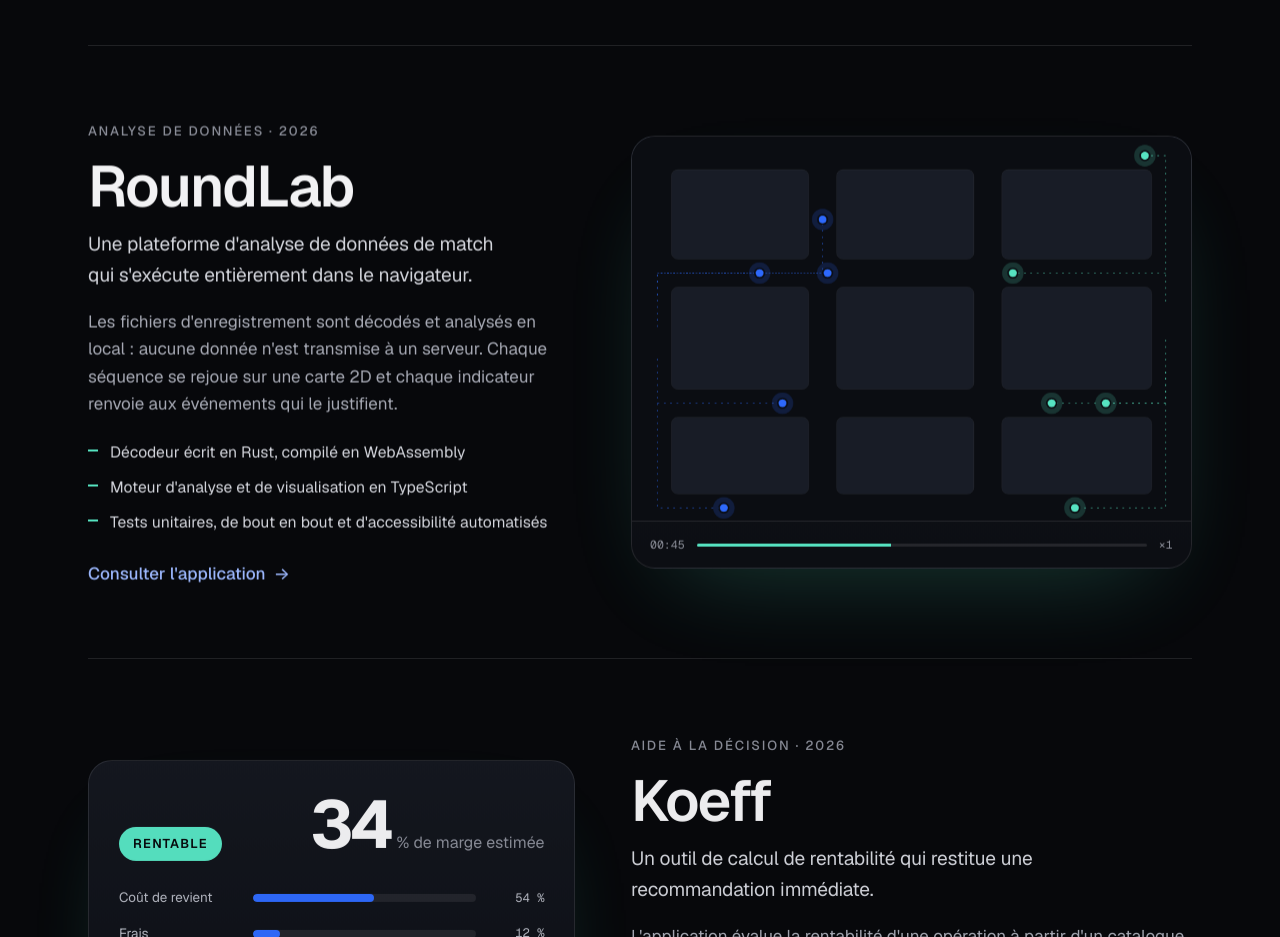
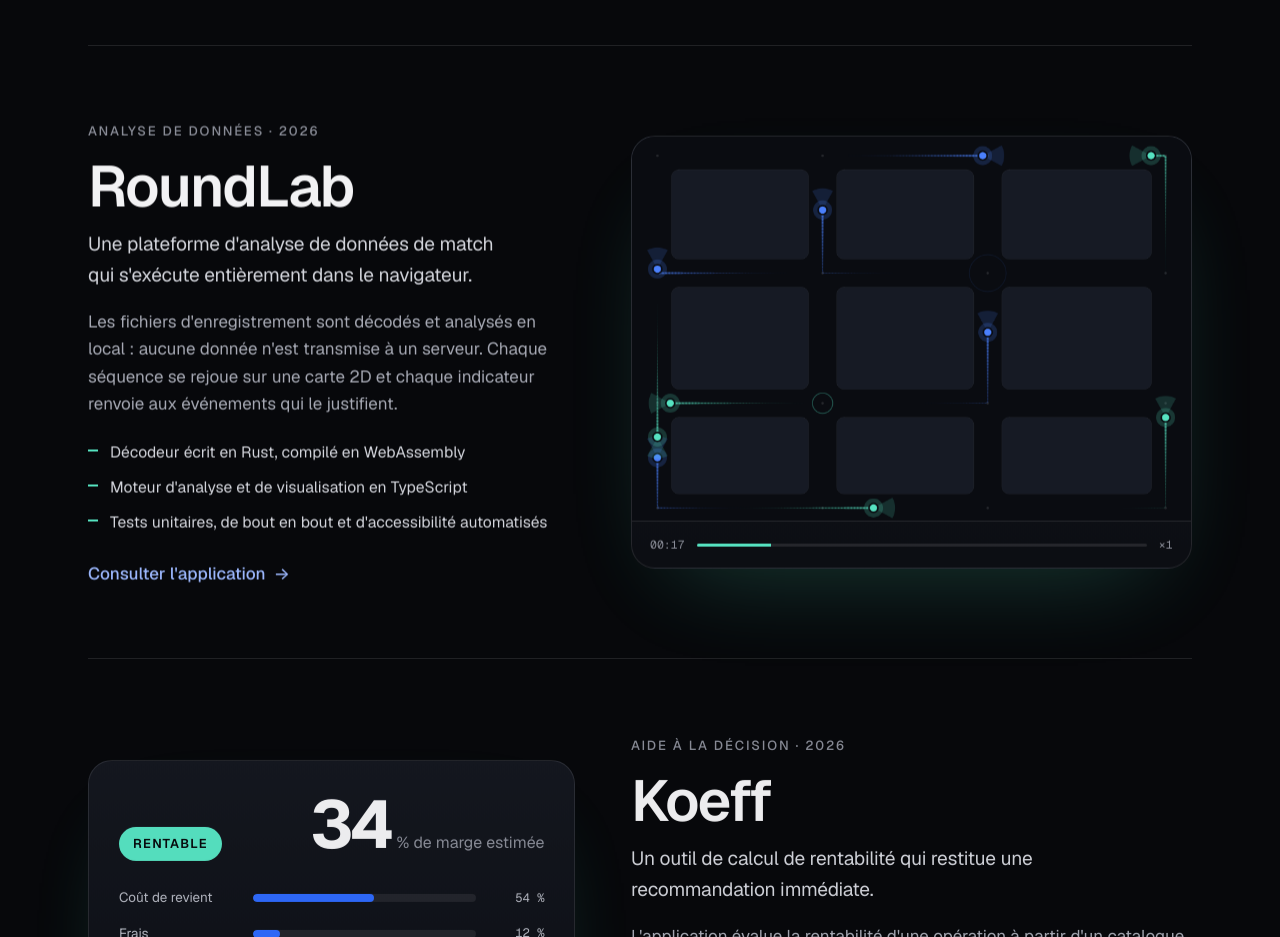
Before and after one commit to Lakav/Lakav.github.io, a plain HTML site: page index.html in a window 1280 px wide. Shown: the part 8320-9257 px from the top of the page. Drawn offline with nearby package versions, Linux system fonts and the light colour scheme; animation ran at ten frames a second.

Commit message:
Relecture 2D : rondes continues et trajets variés

```diff
--- a/index.html
+++ b/index.html
@@ -769,52 +769,69 @@ footer .wrap{display:flex;flex-wrap:wrap;justify-content:space-between;gap:6px 2
   /* Relecture 2D : plan schématique, trajectoires animées */
   var rc=$("#replay");
   if(rc){
-    var rx=rc.getContext("2d"), RW=880, RH=605, rOn=true, DUR=16000;
+    var rx=rc.getContext("2d"), RW=880, RH=605, rOn=true, DUR=42000, TRAIL=210;
     var blocks=[[62,52,216,141],[322,52,216,141],[582,52,236,141],[62,237,216,161],[322,237,216,161],[582,237,236,161],[62,442,216,121],[322,442,216,121],[582,442,236,121]];
-    /* Les trajets suivent uniquement les couloirs : x = 40, 300, 560, 840 et y = 30, 215, 420, 585 */
-    var A=[[[40,215],[300,215],[480,215]],[[40,250],[40,215],[300,215],[300,30],[470,30]],[[40,300],[40,215],[300,215],[300,120]],[[40,350],[40,420],[300,420],[470,420]],[[40,420],[40,585],[300,585],[300,480]]];
-    var B=[[[840,215],[560,215],[560,100]],[[840,260],[840,215],[840,30],[620,30]],[[840,320],[840,420],[560,420],[560,300]],[[840,370],[840,420],[620,420]],[[840,420],[840,585],[560,585],[400,585]]];
-    function upto(path,k){
-      var tot=0,i,d,out=[path[0]];
-      for(i=0;i<path.length-1;i++)tot+=Math.hypot(path[i+1][0]-path[i][0],path[i+1][1]-path[i][1]);
-      var left=k*tot;
-      for(i=0;i<path.length-1;i++){
-        d=Math.hypot(path[i+1][0]-path[i][0],path[i+1][1]-path[i][1]);
-        if(left>=d){out.push(path[i+1]);left-=d;}
-        else{var f=d?left/d:0;out.push([path[i][0]+(path[i+1][0]-path[i][0])*f,path[i][1]+(path[i+1][1]-path[i][1])*f]);break;}
+    /* Rondes fermées le long des couloirs (x = 40, 300, 560, 840 ; y = 30, 215, 420, 585).
+       Chaque point avance à vitesse constante : le mouvement ne s'arrête jamais. */
+    var BLUE="#4C82FF", MINT="#58E6C4";
+    var agents=[
+      {c:BLUE,v:74,o:0,   p:[[40,30],[840,30],[840,585],[40,585]]},
+      {c:BLUE,v:58,o:310, p:[[40,30],[300,30],[300,215],[40,215]]},
+      {c:BLUE,v:66,o:120, p:[[300,215],[300,420],[560,420],[560,215]]},
+      {c:BLUE,v:62,o:540, p:[[40,215],[300,215],[300,585],[40,585]]},
+      {c:BLUE,v:70,o:880, p:[[300,30],[840,30],[840,215],[300,215]]},
+      {c:MINT,v:72,o:1300,p:[[840,585],[840,30],[40,30],[40,585]]},
+      {c:MINT,v:56,o:200, p:[[560,420],[560,585],[840,585],[840,420]]},
+      {c:MINT,v:64,o:640, p:[[560,30],[560,420],[840,420],[840,30]]},
+      {c:MINT,v:60,o:90,  p:[[40,420],[40,585],[560,585],[560,420]]},
+      {c:MINT,v:78,o:1500,p:[[300,30],[560,30],[560,215],[840,215],[840,420],[560,420],[560,585],[300,585],[300,420],[40,420],[40,215],[300,215]]}
+    ];
+    agents.forEach(function(a){
+      a.seg=[];a.len=0;
+      for(var i=0;i<a.p.length;i++){var q=a.p[(i+1)%a.p.length],d=Math.abs(q[0]-a.p[i][0])+Math.abs(q[1]-a.p[i][1]);a.seg.push(d);a.len+=d;}
+    });
+    function pos(a,d){
+      d=((d%a.len)+a.len)%a.len;
+      for(var i=0;i<a.seg.length;i++){
+        if(d<=a.seg[i]){var p0=a.p[i],p1=a.p[(i+1)%a.p.length],f=a.seg[i]?d/a.seg[i]:0;return [p0[0]+(p1[0]-p0[0])*f,p0[1]+(p1[1]-p0[1])*f];}
+        d-=a.seg[i];
       }
-      return out;
+      return a.p[0];
     }
-    function at(path,k){
-      var segs=[],tot=0,i;
-      for(i=0;i<path.length-1;i++){var d=Math.hypot(path[i+1][0]-path[i][0],path[i+1][1]-path[i][1]);segs.push(d);tot+=d;}
-      var target=k*tot;
-      for(i=0;i<segs.length;i++){if(target<=segs[i]){var f=segs[i]?target/segs[i]:0;return [path[i][0]+(path[i+1][0]-path[i][0])*f,path[i][1]+(path[i+1][1]-path[i][1])*f];}target-=segs[i];}
-      return path[path.length-1];
-    }
+    var nodes=[];[40,300,560,840].forEach(function(x){[30,215,420,585].forEach(function(y){nodes.push([x,y])})});
     function drawReplay(ms){
-      var k=(ms%DUR)/DUR, m=clamp(k/.82,0,1), kk=m<.5?2*m*m:1-Math.pow(-2*m+2,2)/2;
+      var t=ms/1000;
       rx.clearRect(0,0,RW,RH);
-      rx.fillStyle="#0C0E13";rx.fillRect(0,0,RW,RH);
-      rx.fillStyle="#191D27";rx.strokeStyle="rgba(255,255,255,.07)";rx.lineWidth=1;
-      blocks.forEach(function(b){rx.beginPath();if(rx.roundRect)rx.roundRect(b[0],b[1],b[2],b[3],10);else rx.rect(b[0],b[1],b[2],b[3]);rx.fill();rx.stroke();});
-      [[A,"#2F6BFF"],[B,"#58E6C4"]].forEach(function(team){
-        team[0].forEach(function(path,pi){
-          var lag=clamp(kk*1.1-pi*.025,0,1), tr=upto(path,lag);
-          rx.strokeStyle=team[1];rx.globalAlpha=.42;rx.lineWidth=2;rx.lineJoin='round';rx.setLineDash([3,7]);rx.beginPath();
-          tr.forEach(function(q,s){if(s===0)rx.moveTo(q[0],q[1]);else rx.lineTo(q[0],q[1]);});
-          rx.stroke();rx.setLineDash([]);rx.globalAlpha=1;
-          var p=tr[tr.length-1];
-          rx.fillStyle=team[1];rx.globalAlpha=.18;rx.beginPath();rx.arc(p[0],p[1],17,0,6.283);rx.fill();
-          rx.globalAlpha=1;rx.beginPath();rx.arc(p[0],p[1],7.5,0,6.283);rx.fill();
-          rx.strokeStyle="#0C0E13";rx.lineWidth=2.5;rx.stroke();
-        });
+      rx.fillStyle="#0B0D12";rx.fillRect(0,0,RW,RH);
+      rx.fillStyle="#171B25";rx.strokeStyle="rgba(255,255,255,.06)";rx.lineWidth=1;
+      blocks.forEach(function(b){rx.beginPath();if(rx.roundRect)rx.roundRect(b[0],b[1],b[2],b[3],12);else rx.rect(b[0],b[1],b[2],b[3]);rx.fill();rx.stroke();});
+      rx.fillStyle="rgba(255,255,255,.12)";
+      nodes.forEach(function(n){rx.beginPath();rx.arc(n[0],n[1],2,0,6.283);rx.fill();});
+      /* deux points d'intérêt qui pulsent */
+      [[560,215,BLUE],[300,420,MINT]].forEach(function(z,i){
+        var ph=((t*.55+i*.5)%1);
+        rx.strokeStyle=z[2];rx.lineWidth=1.5;rx.globalAlpha=.5*(1-ph);rx.beginPath();rx.arc(z[0],z[1],8+ph*26,0,6.283);rx.stroke();rx.globalAlpha=1;
       });
-      var sec=Math.floor(k*105);
+      rx.lineCap="round";
+      agents.forEach(function(a){
+        var d=a.o+t*a.v, n=42, i, q, prev=pos(a,d-TRAIL);
+        for(i=1;i<=n;i++){
+          q=pos(a,d-TRAIL+TRAIL*i/n);
+          rx.strokeStyle=a.c;rx.globalAlpha=.03+.5*Math.pow(i/n,2);rx.lineWidth=1+2.2*(i/n);
+          rx.beginPath();rx.moveTo(prev[0],prev[1]);rx.lineTo(q[0],q[1]);rx.stroke();prev=q;
+        }
+        rx.globalAlpha=1;
+        var p=pos(a,d), h=pos(a,d+6), ang=Math.atan2(h[1]-p[1],h[0]-p[0]);
+        rx.fillStyle=a.c;rx.globalAlpha=.16;rx.beginPath();rx.moveTo(p[0],p[1]);rx.arc(p[0],p[1],34,ang-.5,ang+.5);rx.closePath();rx.fill();
+        rx.globalAlpha=.2;rx.beginPath();rx.arc(p[0],p[1],15,0,6.283);rx.fill();
+        rx.globalAlpha=1;rx.beginPath();rx.arc(p[0],p[1],7,0,6.283);rx.fill();
+        rx.strokeStyle="#0B0D12";rx.lineWidth=2.5;rx.stroke();
+      });
+      var k=(ms%DUR)/DUR, sec=Math.floor(k*105);
       $("#clock").textContent="0"+Math.floor(sec/60)+":"+("0"+sec%60).slice(-2);
       $("#tlbar").style.width=(k*100).toFixed(1)+"%";
     }
-    if(reduce){drawReplay(DUR*.62);}else{
+    if(reduce){drawReplay(17000);}else{
       if(io)new IntersectionObserver(function(es){rOn=es[0].isIntersecting},{threshold:0}).observe(rc);
       (function loopR(t){if(rOn)drawReplay(t);requestAnimationFrame(loopR);})(0);
     }
```
